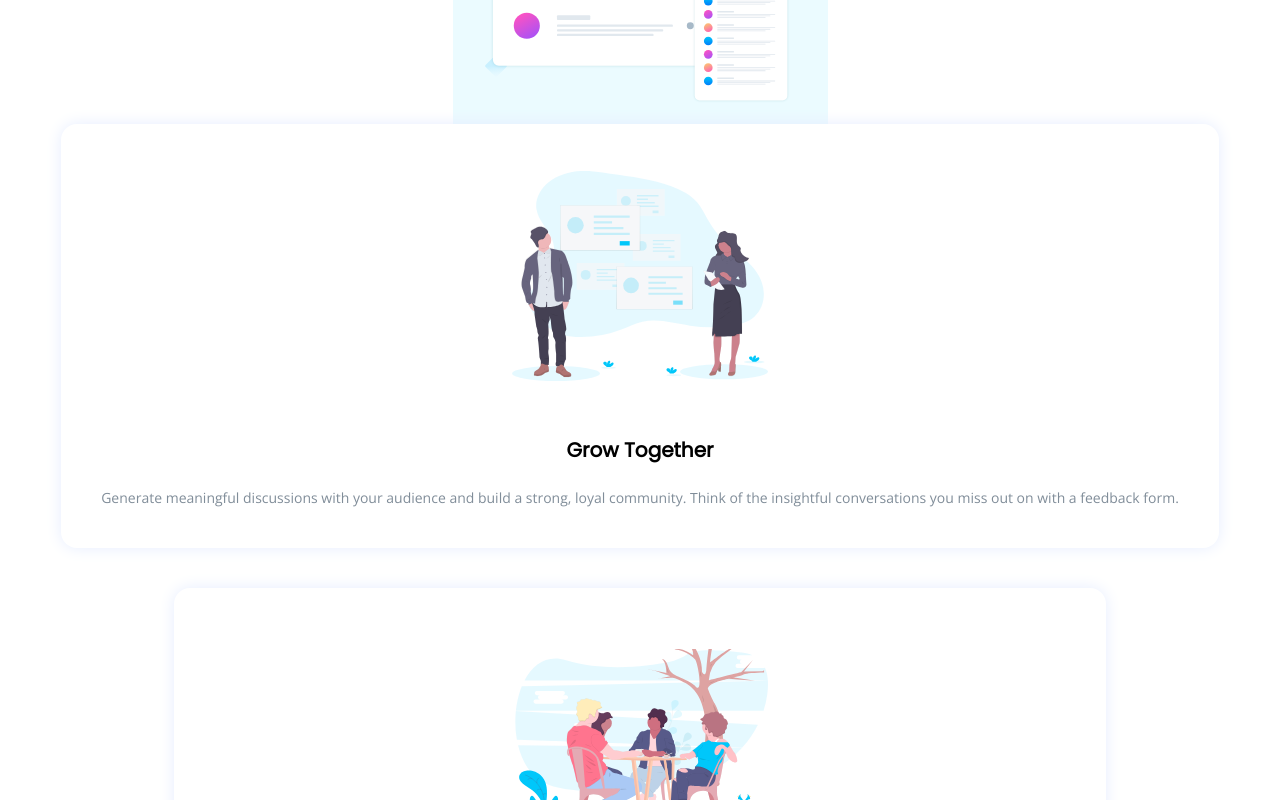
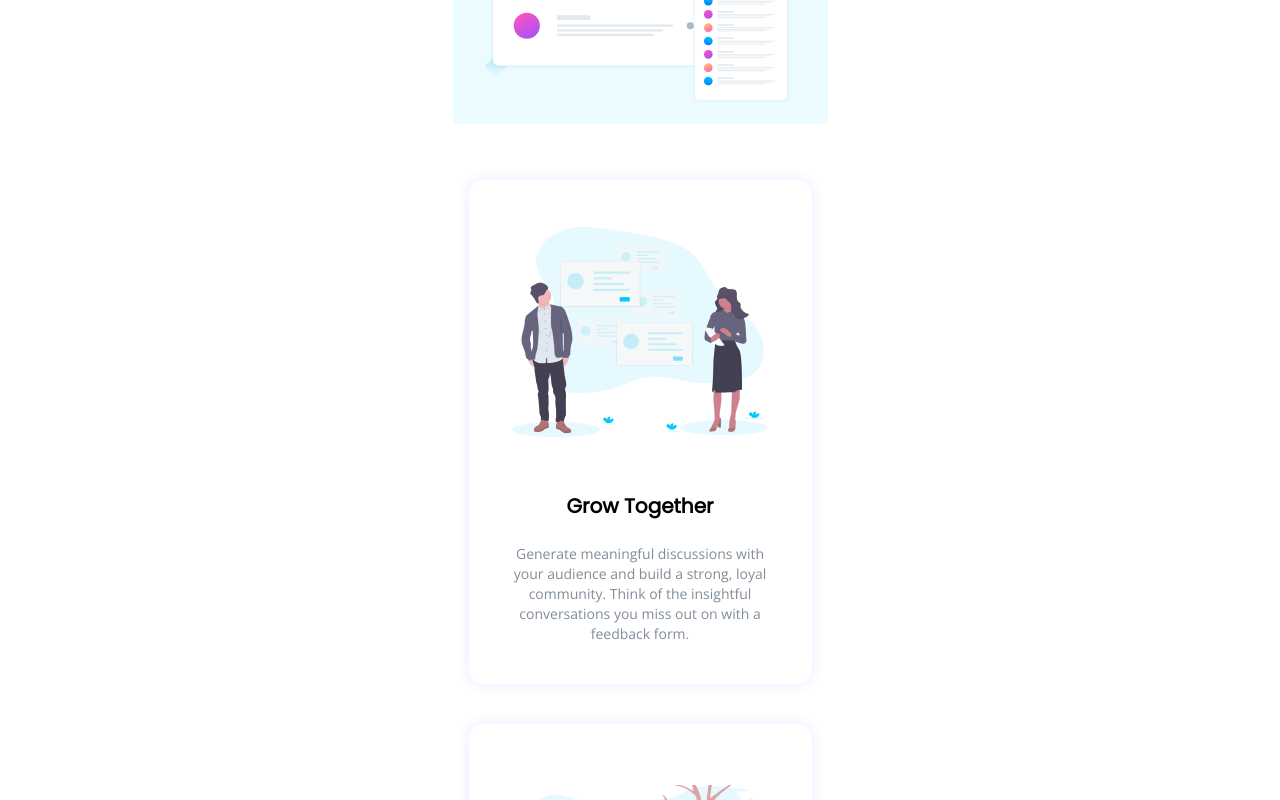
Before and after one commit to palmeiroerick/huddle-landing-page-with-alternating-feature-blocks, a Next.js app: page / in a window 1280 px wide. Shown: the part 580-1380 px from the top of the page. Built offline with nearby package versions, Linux system fonts and the light colour scheme.

Commit message:
style: add styles to main component

```diff
--- a/components/Main/index.tsx
+++ b/components/Main/index.tsx
@@ -3,7 +3,7 @@ import GetStarted from "../GetStarted";
 
 const Main = () => {
   return (
-    <main>
+    <main className="w-[375px] m-auto px-4 my-14">
       <Cards />
       <GetStarted />
     </main>
```
